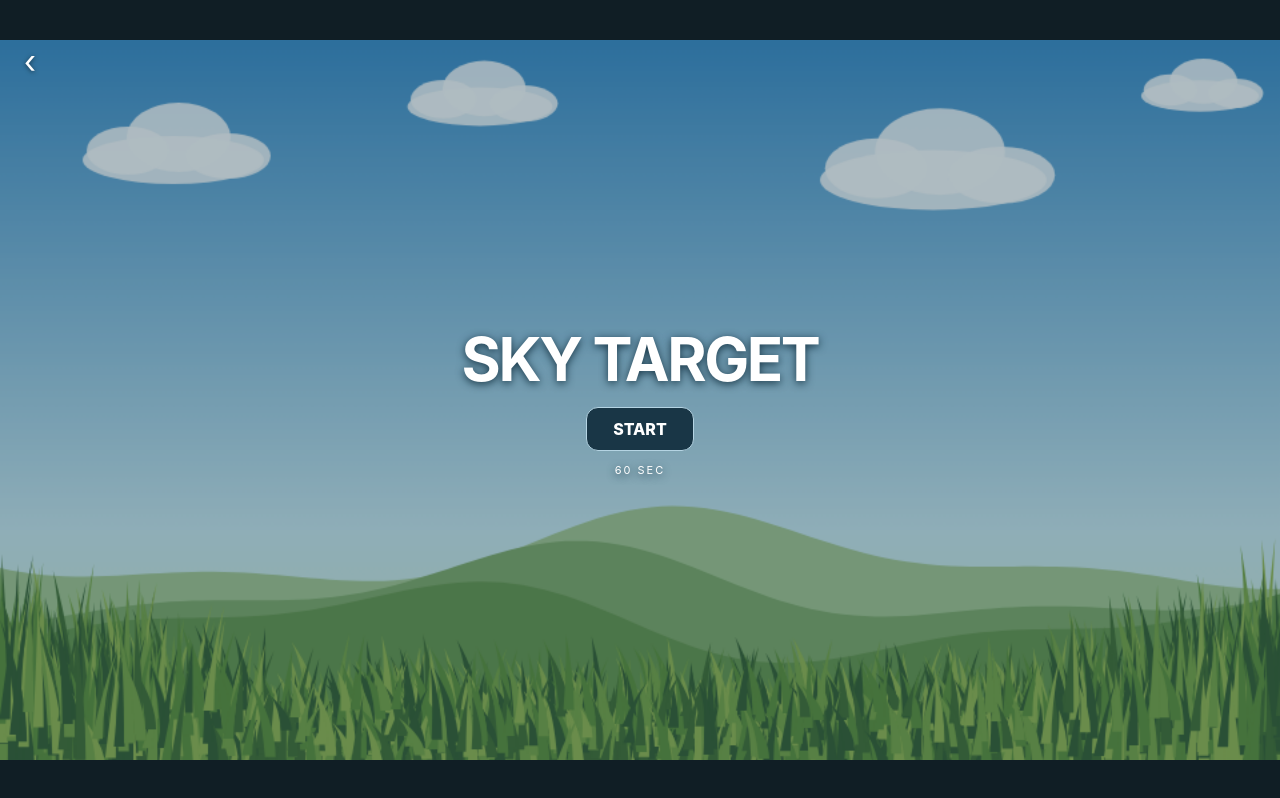
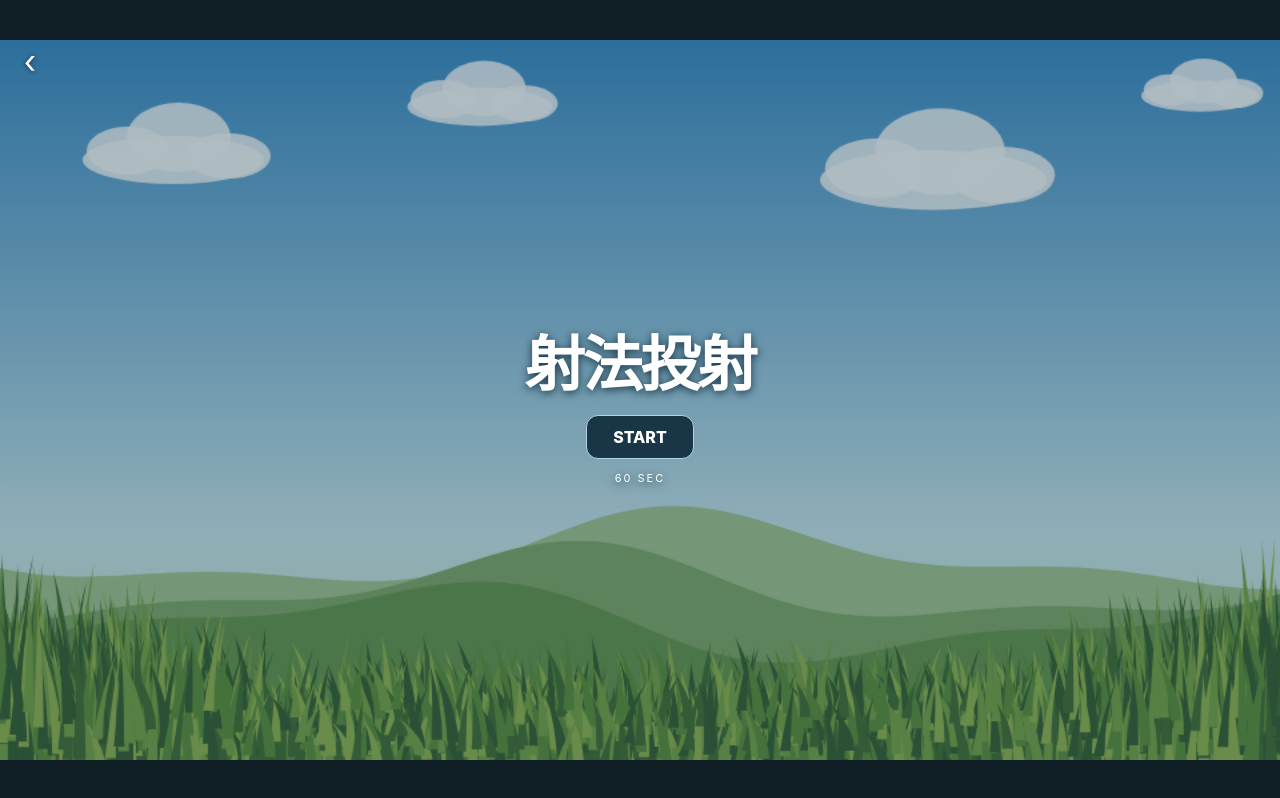
Before and after one commit to Iam-2squared/2player, a website: page public/sky.html in a window 1280 px wide. Drawn offline with Linux system fonts and the light colour scheme.

Commit message:
Rename target game and lock accidental zoom throughout KUSO Game

```diff
--- a/public/sky.html
+++ b/public/sky.html
@@ -1,4 +1,4 @@
-<!doctype html><html lang="ja"><head><meta charset="utf-8"><meta name="viewport" content="width=device-width,initial-scale=1,viewport-fit=cover"><meta name="theme-color" content="#193646"><title>SKY TARGET | KUSO Game</title><link rel="stylesheet" href="/sky.css"><script src="/sky-rules.js" defer></script><script src="/sky.js" defer></script></head><body>
+<!doctype html><html lang="ja"><head><meta charset="utf-8"><meta name="viewport" content="width=device-width,initial-scale=1,viewport-fit=cover, maximum-scale=1, user-scalable=no"><meta name="theme-color" content="#193646"><title>射法投射 | KUSO Game</title><link rel="stylesheet" href="/sky.css"><script src="/sky-rules.js" defer></script><script src="/sky.js" defer></script><script src="/zoom-lock.js" defer></script></head><body>
 <main id="sky"><canvas id="scene" width="960" height="540" aria-label="草原と飛ぶ円形の的"></canvas><a id="back" href="/" aria-label="ゲーム一覧へ">‹</a><div id="hud" hidden><strong id="score">0</strong><span id="time">60</span></div><div id="aim-zone" hidden aria-label="照準操作"></div><button id="shoot" hidden type="button" aria-label="発射">FIRE</button>
-<section id="intro" class="overlay"><h1>SKY TARGET</h1><button id="start" type="button">START</button><small>60 SEC</small></section><div id="count" class="overlay" hidden></div><section id="result" class="overlay" hidden><h2 id="final">0</h2><button id="again" type="button">もう一度</button><a href="/">ゲーム一覧</a></section><div id="rotate" role="status"><span>↻</span>横向きにしてください</div>
+<section id="intro" class="overlay"><h1>射法投射</h1><button id="start" type="button">START</button><small>60 SEC</small></section><div id="count" class="overlay" hidden></div><section id="result" class="overlay" hidden><h2 id="final">0</h2><button id="again" type="button">もう一度</button><a href="/">ゲーム一覧</a></section><div id="rotate" role="status"><span>↻</span>横向きにしてください</div>
 </main></body></html>
```
